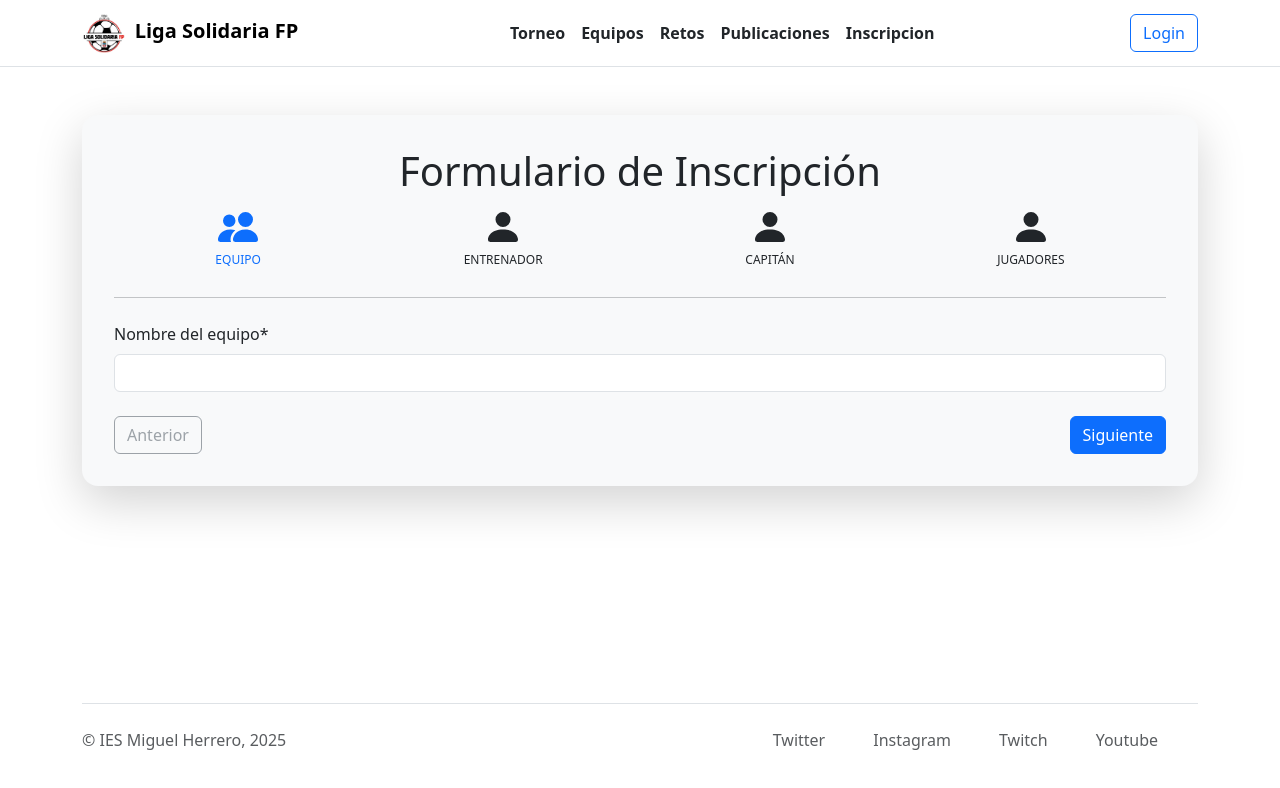
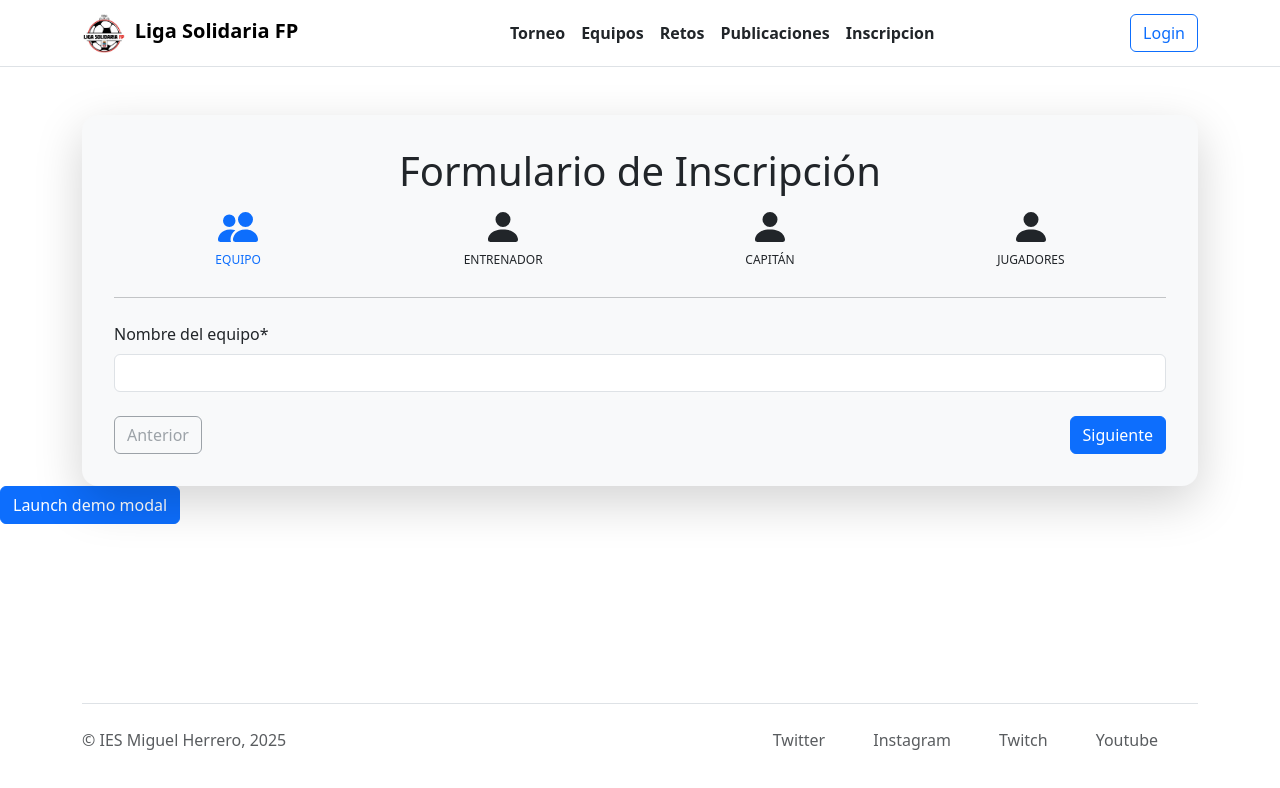
Before and after one commit to Rodroq/Equipo1RetoFrontend, a React (Vite) app: page /inscripcion in a window 1280 px wide. Shown: the top 788 px of the page. Built offline with nearby package versions, Linux system fonts and the light colour scheme.

Commit message:
He creado el componente Modal y le he implementado en inscripcion

```diff
--- /dev/null
+++ b/src/components/Modal.jsx
@@ -0,0 +1,31 @@
+import { useState } from 'react';
+import Button from 'react-bootstrap/Button';
+import { Modal as ModalDialog } from 'react-bootstrap';
+
+
+function Modal({ titulo, texto, confirmar, cancelar, show, handleClose, handleShow }) {
+    return (
+        <>
+            <Button variant="primary" onClick={handleShow}>
+                Launch demo modal
+            </Button>
+
+            <ModalDialog show={show} onHide={handleClose}>
+                <ModalDialog.Header closeButton>
+                    <ModalDialog.Title>{titulo}</ModalDialog.Title>
+                </ModalDialog.Header>
+                <ModalDialog.Body>{texto}</ModalDialog.Body>
+                <ModalDialog.Footer>
+                    <Button variant="secondary" onClick={handleClose}>
+                        {cancelar}
+                    </Button>
+                    <Button variant="primary" onClick={handleClose}>
+                        {confirmar}
+                    </Button>
+                </ModalDialog.Footer>
+            </ModalDialog>
+        </>
+    );
+}
+
+export default Modal;
--- a/src/pages/InscripcionPage.jsx
+++ b/src/pages/InscripcionPage.jsx
@@ -7,6 +7,7 @@ import EquipoForm from "../components/formularios/EquipoForm";
 import EntrenadorForm from "../components/formularios/EntrenadorForm";
 import CapitanForm from "../components/formularios/CapitanForm";
 import JugadoresForm from "../components/formularios/JugadoresForm";
+import Modal from "../components/Modal";
 
 function InscripcionPage() {
     const { negocio } = useContext(AppContext);
@@ -35,8 +36,18 @@ function InscripcionPage() {
         },
         jugadores: [{ nombre: "", apellido1: "", apellido2: "", ciclo: "" }]
     });
+    const [show, setShow] = useState(false);
 
-    const limiteJugadoresNormales = 5;
+    const limiteJugadoresNormales = 11;
+
+    function handleClose() {
+        setShow(false)
+        console.log('Se ha inscrito al equipo correctamente');
+    };
+
+    function handleShow() {
+        setShow(true)
+    };
 
     function handleChange(seccion, index, campo, valor) {
         setFormData((estadoAnterior) => {
@@ -119,6 +130,8 @@ function InscripcionPage() {
 
         if (esValido) {
             // Aquí enviamos el formulario, primero mostrando un modal
+            // Mostramos el modal
+            setShow(true);
             console.log("Formulario válido y enviado");
         } else {
             console.log("Formulario inválido");
@@ -126,6 +139,7 @@ function InscripcionPage() {
     };
 
     return (
+        <>
             <Container className="mt-5">
                 <Card className="shadow-lg p-3 border-0 rounded-4 bg-light">
                     <Card.Body>
@@ -299,6 +313,17 @@ function InscripcionPage() {
                     </Card.Body>
                 </Card>
             </Container>
+
+            <Modal
+                titulo='Inscribir al equipo'
+                texto='¿Seguro que quieres inscribir al equipo?'
+                confirmar='Inscribir'
+                cancelar='Cancelar'
+                show={show}
+                handleClose={handleClose}
+                handleShow={handleShow}
+            />
+        </>
     );
 }
 
```
Lines whose indentation alone changed are shown as unchanged.
